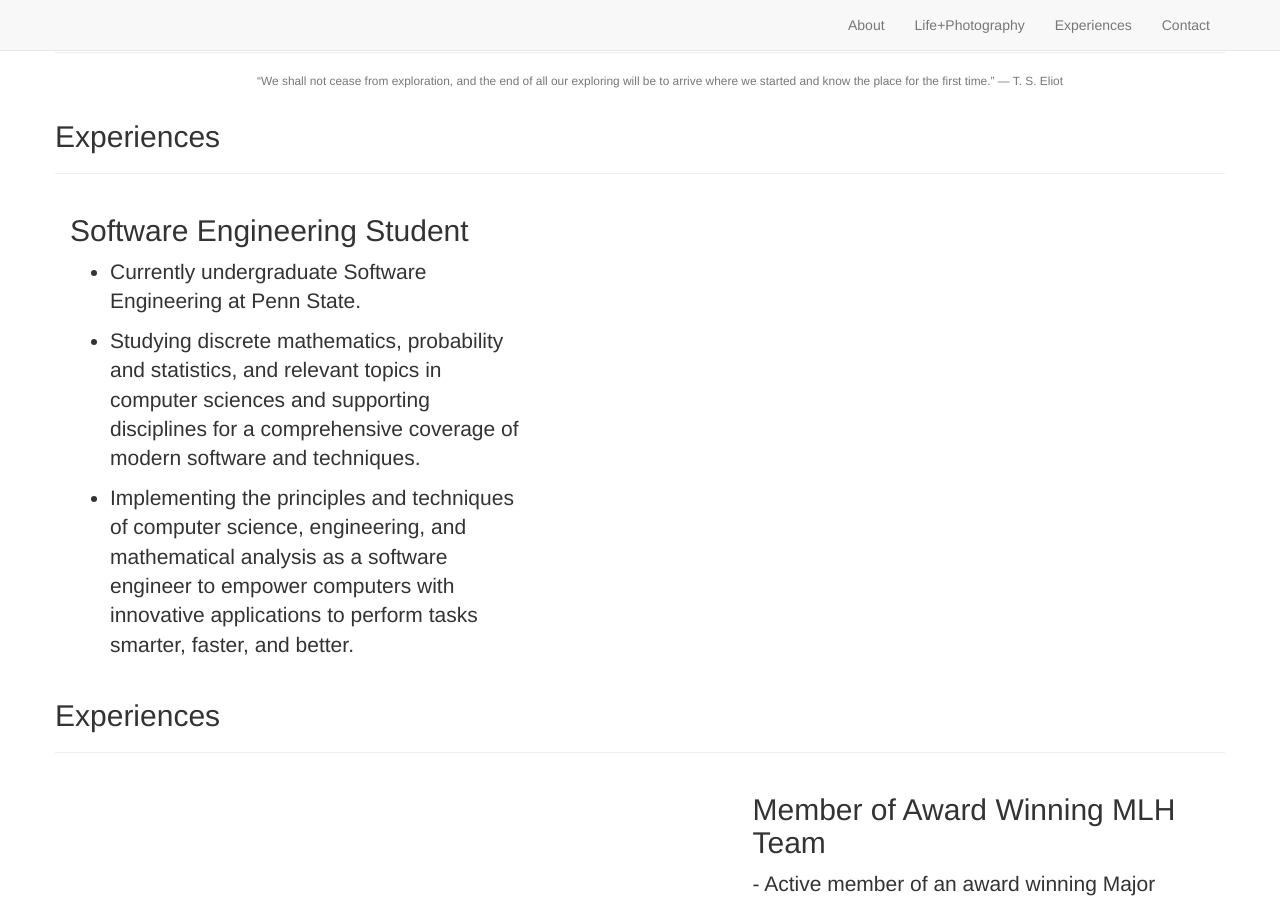
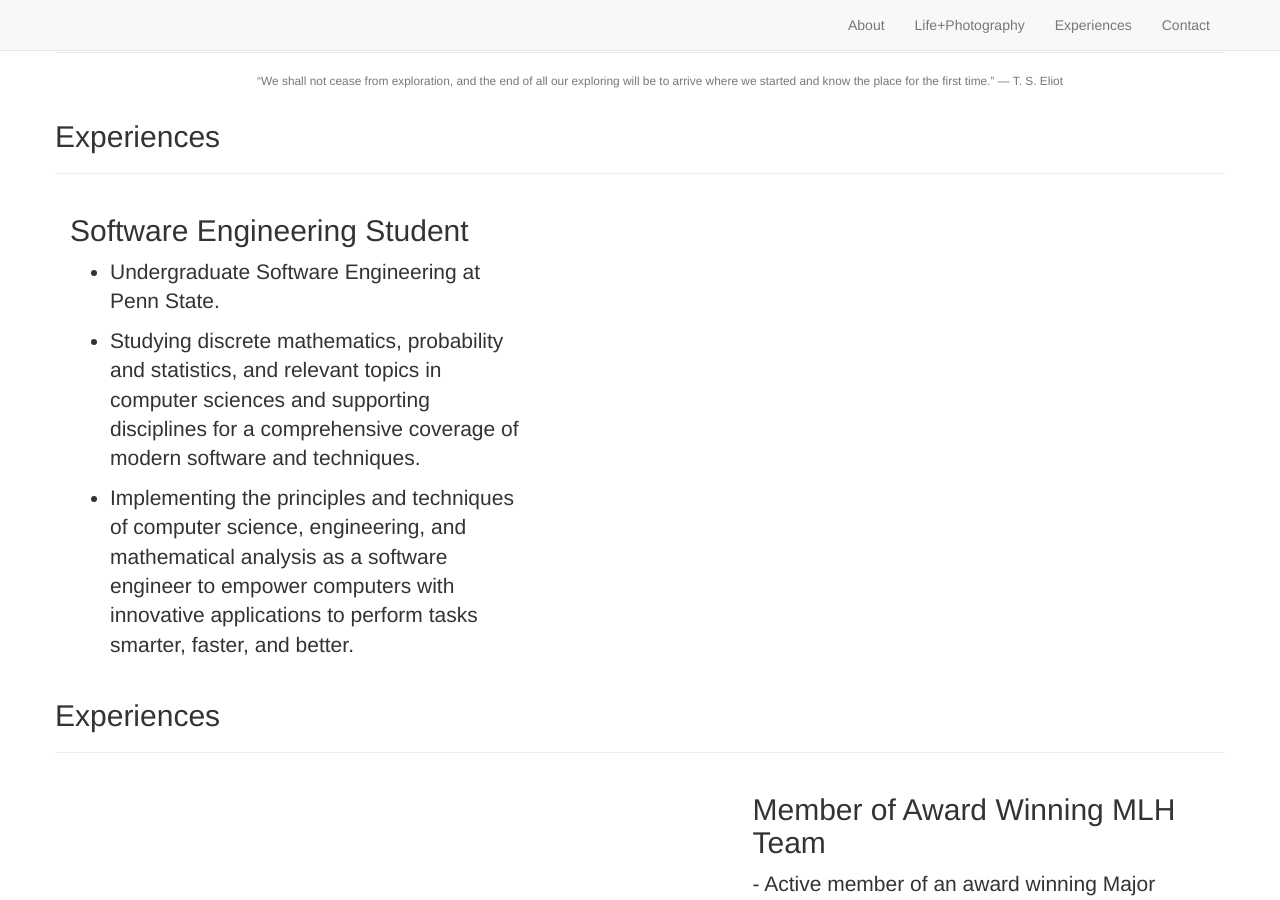
Before and after one commit to jawang94/jawang94.github.io, a Jekyll site: the page built from _posts/1999-12-1-exp.markdown, in a window 1280 px wide and 900 px high, scrolled down 677 px. Built offline with Jekyll 4.4.1, drawn with Linux system fonts in a browser that asks for light colours; nearby versions of some CDN libraries; library files that are not in the unit come from our copies.

Commit message:
Experience update FIN 2 ...

```diff
--- a/_posts/1999-12-1-exp.markdown
+++ b/_posts/1999-12-1-exp.markdown
@@ -6,7 +6,7 @@ title: Software Engineering Student
 description: |
 ---
 
-- Currently undergraduate Software Engineering at Penn State.
+- Undergraduate Software Engineering at Penn State.
 
 - Studying discrete mathematics, probability and statistics, and relevant topics in computer sciences and supporting disciplines for a comprehensive coverage of modern software and techniques.
 
```
